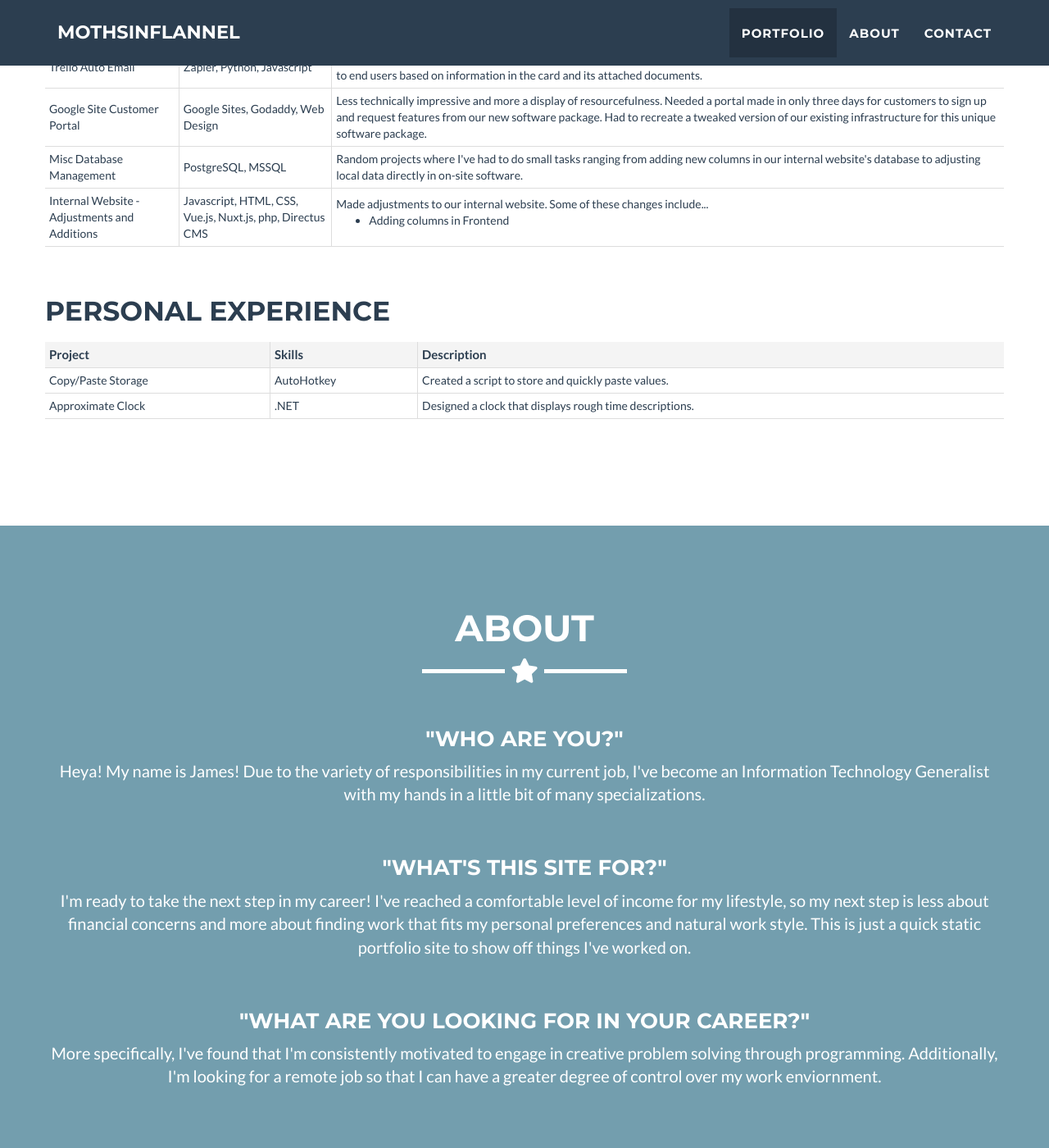
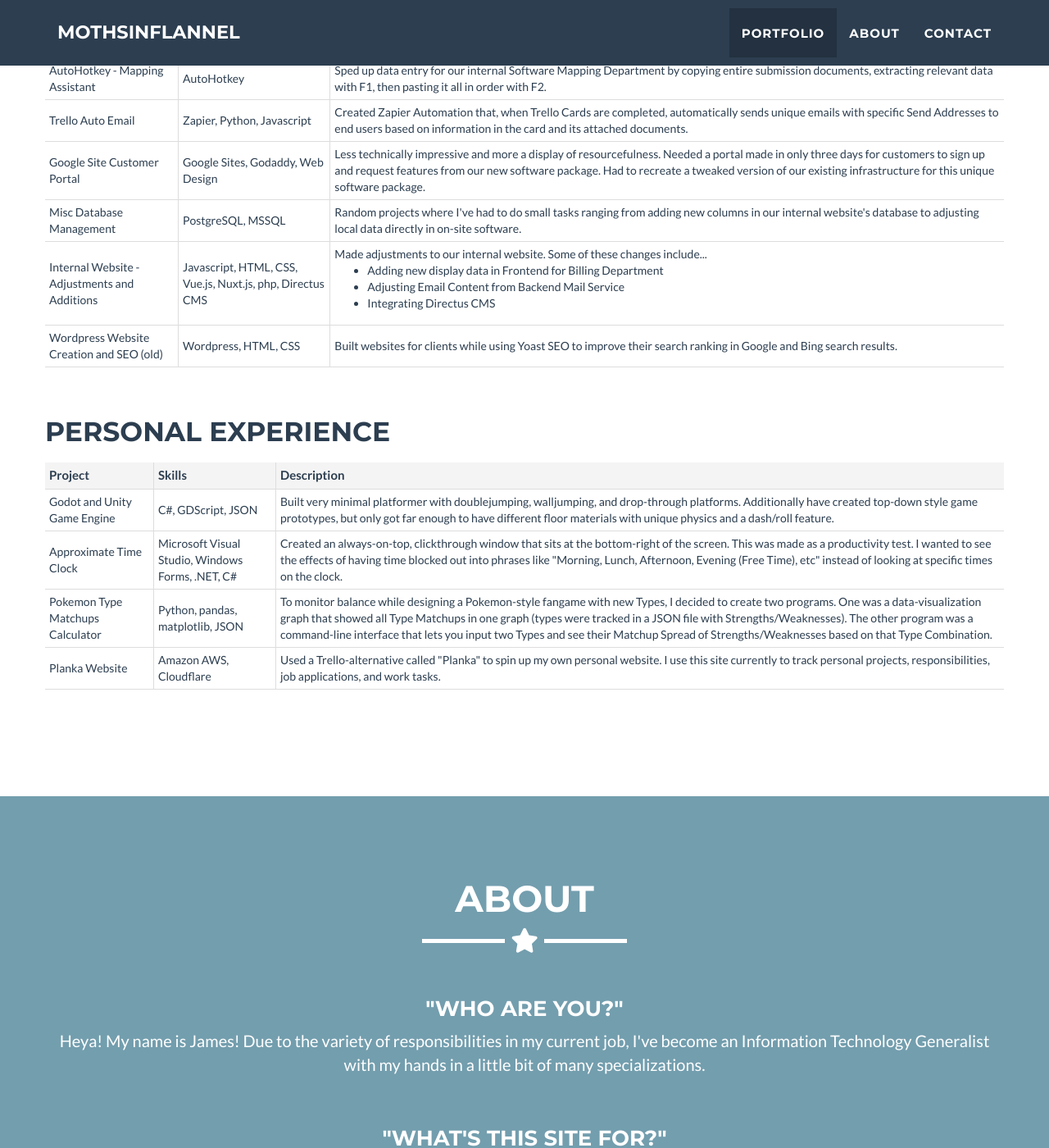
Before and after one commit to MothsinFlannel/mothsinflannel.github.io, a Jekyll site: the page built from _posts/2014-07-18-project-1.markdown, in a window 1280 px wide and 1400 px high, scrolled down 1201 px. Shown: the whole window at 82% size. Built offline with Jekyll 4.4.1, drawn with Linux system fonts in a browser that asks for light colours; some of the changed text lies outside the part shown.

Commit message:
graphs done

```diff
--- a/_includes/work_history.html
+++ b/_includes/work_history.html
@@ -4,6 +4,7 @@
     <div class="row">
       <div class="col-lg-12 text-center">
         <h2>Experience</h2>
+        <h4 style="margin-top: 30px; margin-bottom: 40px;"> Here's a few projects I've worked on both Professionally and Personally!</h4>
         <hr class="star-primary">
       </div>
     </div>
@@ -47,9 +48,16 @@
             <td>Javascript, HTML, CSS, Vue.js, Nuxt.js, php, Directus CMS</td>
             <td>Made adjustments to our internal website. Some of these changes include...
               <ul>
-                <li>Adding columns in Frontend </li>
+                <li>Adding new display data in Frontend for Billing Department</li>
+                <li>Adjusting Email Content from Backend Mail Service</li>
+                <li>Integrating Directus CMS</li>
               </ul>
             </td>
+          </tr>
+          <tr>
+            <td>Wordpress Website Creation and SEO (old)</td>
+            <td>Wordpress, HTML, CSS</td>
+            <td>Built websites for clients while using Yoast SEO to improve their search ranking in Google and Bing search results.</td>
           </tr>
         </table>
       </div>
@@ -64,14 +72,24 @@
             <th>Description</th>
           </tr>
           <tr>
-            <td>Copy/Paste Storage</td>
-            <td>AutoHotkey</td>
-            <td>Created a script to store and quickly paste values.</td>
+            <td>Godot and Unity Game Engine</td>
+            <td>C#, GDScript, JSON</td>
+            <td>Built very minimal platformer with doublejumping, walljumping, and drop-through platforms. Additionally have created top-down style game prototypes, but only got far enough to have different floor materials with unique physics and a dash/roll feature.</td>
           </tr>
           <tr>
-            <td>Approximate Clock</td>
-            <td>.NET</td>
-            <td>Designed a clock that displays rough time descriptions.</td>
+            <td>Approximate Time Clock</td>
+            <td>Microsoft Visual Studio, Windows Forms, .NET, C#</td>
+            <td>Created an always-on-top, clickthrough window that sits at the bottom-right of the screen. This was made as a productivity test. I wanted to see the effects of having time blocked out into phrases like "Morning, Lunch, Afternoon, Evening (Free Time), etc" instead of looking at specific times on the clock.</td>
+          </tr>
+          <tr>
+            <td>Pokemon Type Matchups Calculator</td>
+            <td>Python, pandas, matplotlib, JSON</td>
+            <td>To monitor balance while designing a Pokemon-style fangame with new Types, I decided to create two programs. One was a data-visualization graph that showed all Type Matchups in one graph (types were tracked in a JSON file with Strengths/Weaknesses). The other program was a command-line interface that lets you input two Types and see their Matchup Spread of Strengths/Weaknesses based on that Type Combination.</td>
+          </tr>
+          <tr>
+            <td>Planka Website</td>
+            <td>Amazon AWS, Cloudflare</td>
+            <td>Used a Trello-alternative called "Planka" to spin up my own personal website. I use this site currently to track personal projects, responsibilities, job applications, and work tasks.</td>
           </tr>
         </table>
       </div>
```
